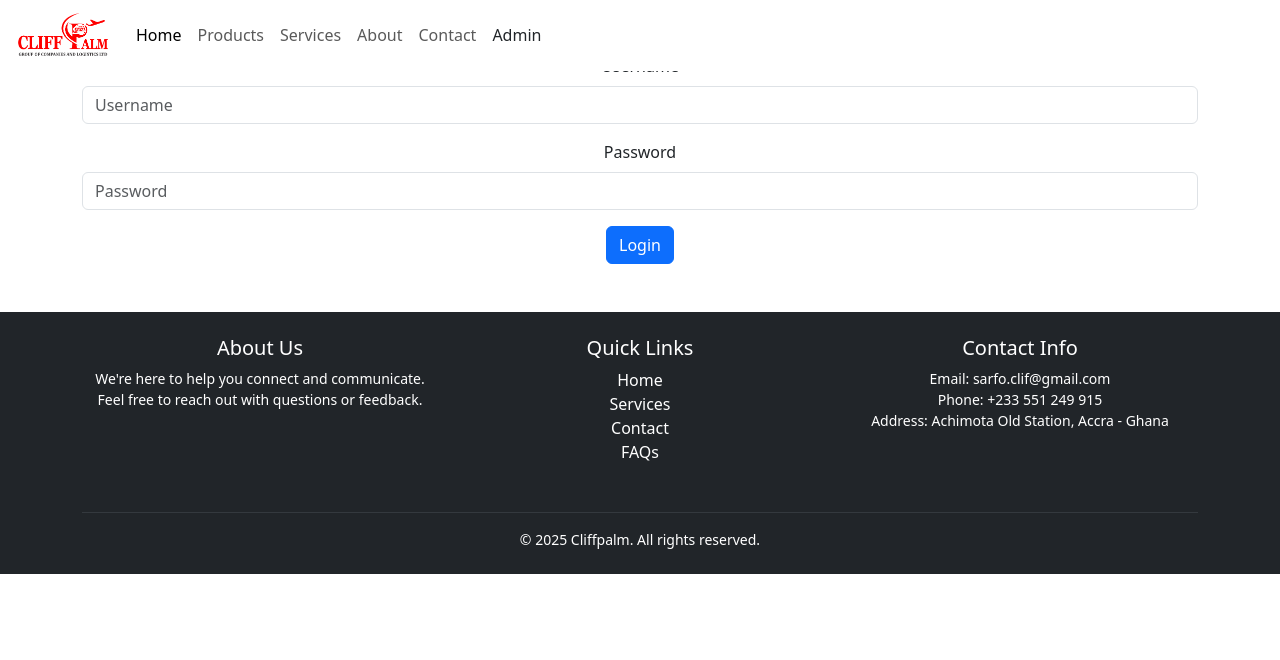
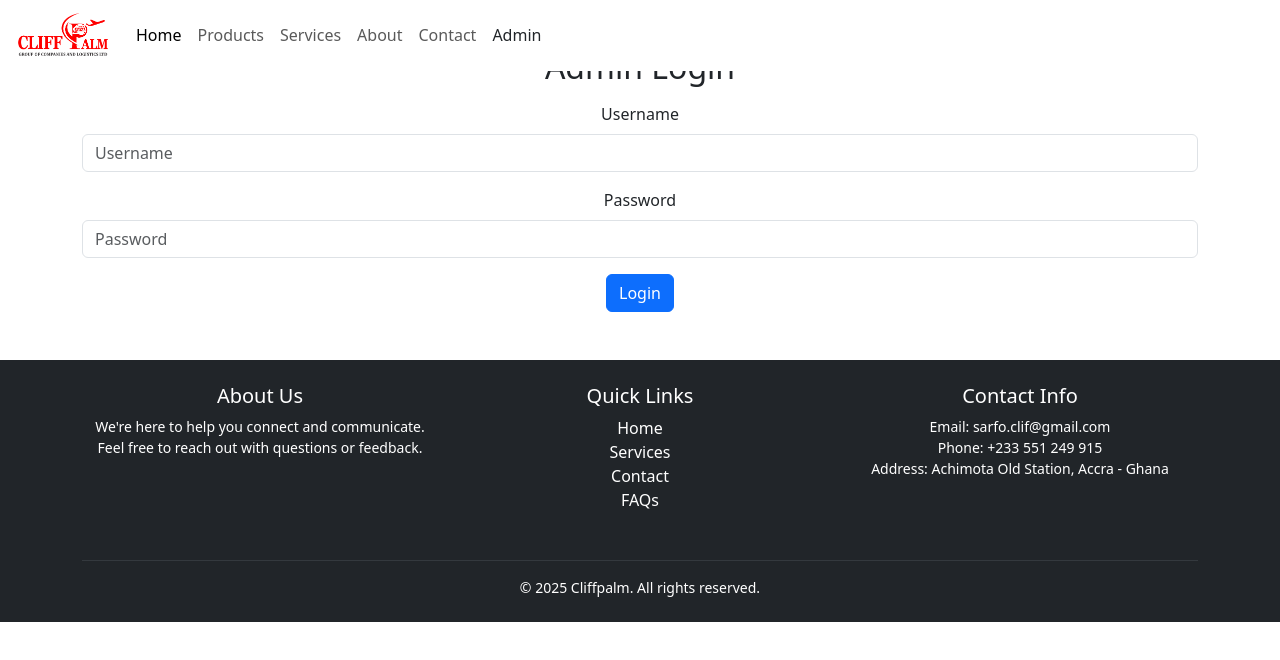
Before and after one commit to GrockTech/clifgroup, a React (Create React App) app: page /admin in a window 1280 px wide. Shown: the top 660 px of the page. Built offline with nearby package versions, Linux system fonts and the light colour scheme.

Commit message:
morewins

```diff
--- a/src/pages/AdminLogin.jsx
+++ b/src/pages/AdminLogin.jsx
@@ -26,7 +26,7 @@ import { useState } from "react";
 
 
   return (
-    <div className="container mt-8">
+    <div className="container mt-4 pt-4">
       <h2>Admin Login</h2>
       <form onSubmit={handleLogin} className="mt-3">
         <div className="mb-3">
```
